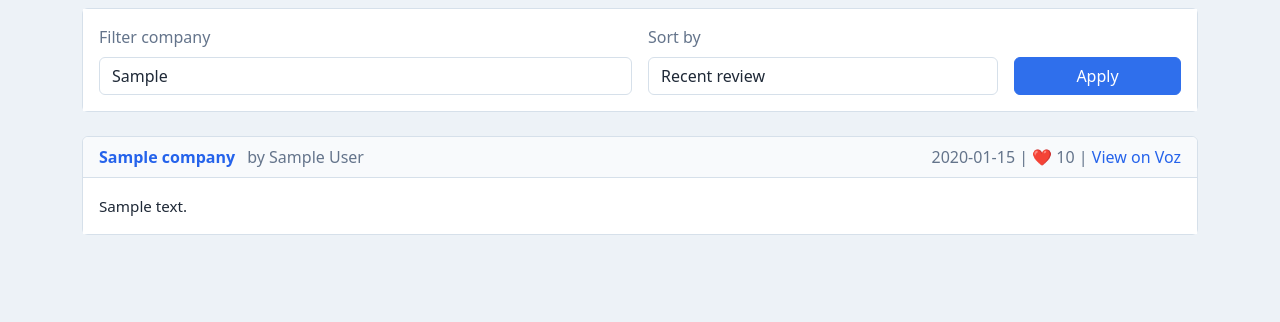
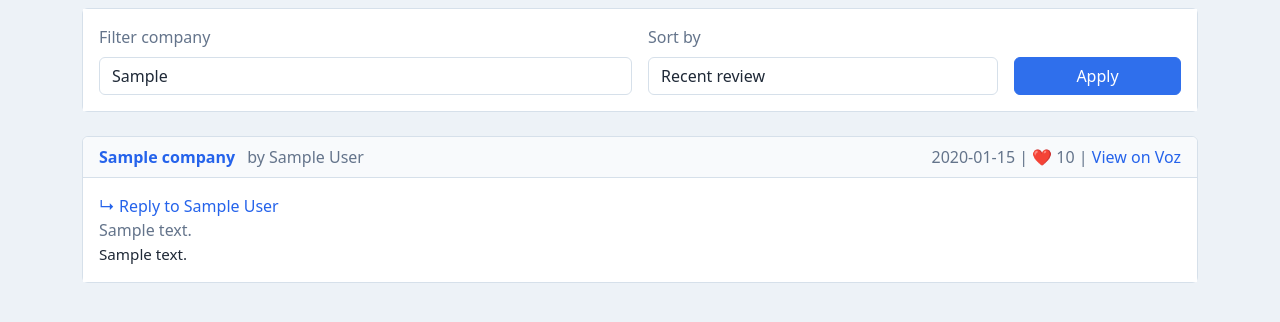
Before and after one commit to rin2401/voz-review, a FastAPI app: template templates/search.html in a window 1280 px wide. Shown: the part 211-533 px from the top of the page. Run offline with FastAPI, Linux system fonts and the light colour scheme; the template is opened without the code that fills it: most values are stand-ins (such as "Sample title", 1, 10 or a date in 2020); parts of the project's set-up code (start-up, migrations or seed data) failed here and were passed over.

Commit message:
Hydrate parent reply context for review cards

```diff
--- a/main.py
+++ b/main.py
@@ -215,6 +215,11 @@ async def company_detail(
             if post_id:
                 review_by_post_id[str(post_id)] = parent_review
 
+        for review in reviews:
+            reply_post_id = review.get("reply_post_id")
+            if reply_post_id:
+                review["parent_review"] = review_by_post_id.get(str(reply_post_id))
+
         root_post_ids = [str(review.get("voz_post_id")) for review in reviews if review.get("voz_post_id")]
         all_reply_ids_to_fetch = set(root_post_ids)
         fetched_post_ids = set()
@@ -304,6 +309,11 @@ async def search_page(request: Request, q: str = "", company: str = "", sort: st
         post_id = parent_review.get("voz_post_id")
         if post_id:
             review_by_post_id[str(post_id)] = parent_review
+
+    for result in results:
+        reply_post_id = result.get("reply_post_id")
+        if reply_post_id:
+            result["parent_review"] = review_by_post_id.get(str(reply_post_id))
 
     root_post_ids = [str(review.get("voz_post_id")) for review in results if review.get("voz_post_id")]
     all_reply_ids_to_fetch = set(root_post_ids)
--- a/templates/company.html
+++ b/templates/company.html
@@ -589,8 +589,8 @@
                         </div>
                     </div>
                     <div class="card-body">
-                        {% if review.reply_post_id and review_by_post_id.get(review.reply_post_id) %}
-                        {% set parent_review = review_by_post_id.get(review.reply_post_id) %}
+                        {% if review.parent_review %}
+                        {% set parent_review = review.parent_review %}
                         <div class="reply-context">
                             <div class="reply-label">
                                 ↳ Reply to {{ parent_review.author }}
--- a/templates/search.html
+++ b/templates/search.html
@@ -318,6 +318,21 @@
                     </div>
                 </div>
                 <div class="card-body">
+                    {% if result.parent_review %}
+                    {% set parent_review = result.parent_review %}
+                    <div class="reply-context">
+                        <div class="reply-label">
+                            ↳ Reply to {{ parent_review.author }}
+                        </div>
+                        <div class="reply-snippet">{{ parent_review.content[:220] }}{% if parent_review.content|length > 220 %}...{% endif %}</div>
+                    </div>
+                    {% elif result.reply_post_id %}
+                    <div class="reply-context">
+                        <div class="reply-label">
+                            ↳ Reply to post #{{ result.reply_post_id }}
+                        </div>
+                    </div>
+                    {% endif %}
                     <div class="review-content {% if result.content|length > 500 %}truncated{% endif %}" id="content-{{ loop.index }}">{{ result.content }}</div>
                     {% if result.content|length > 500 %}
                     <span class="read-more-btn" onclick="toggleReview({{ loop.index }})" id="btn-{{ loop.index }}">▼ Xem thêm</span>
```
